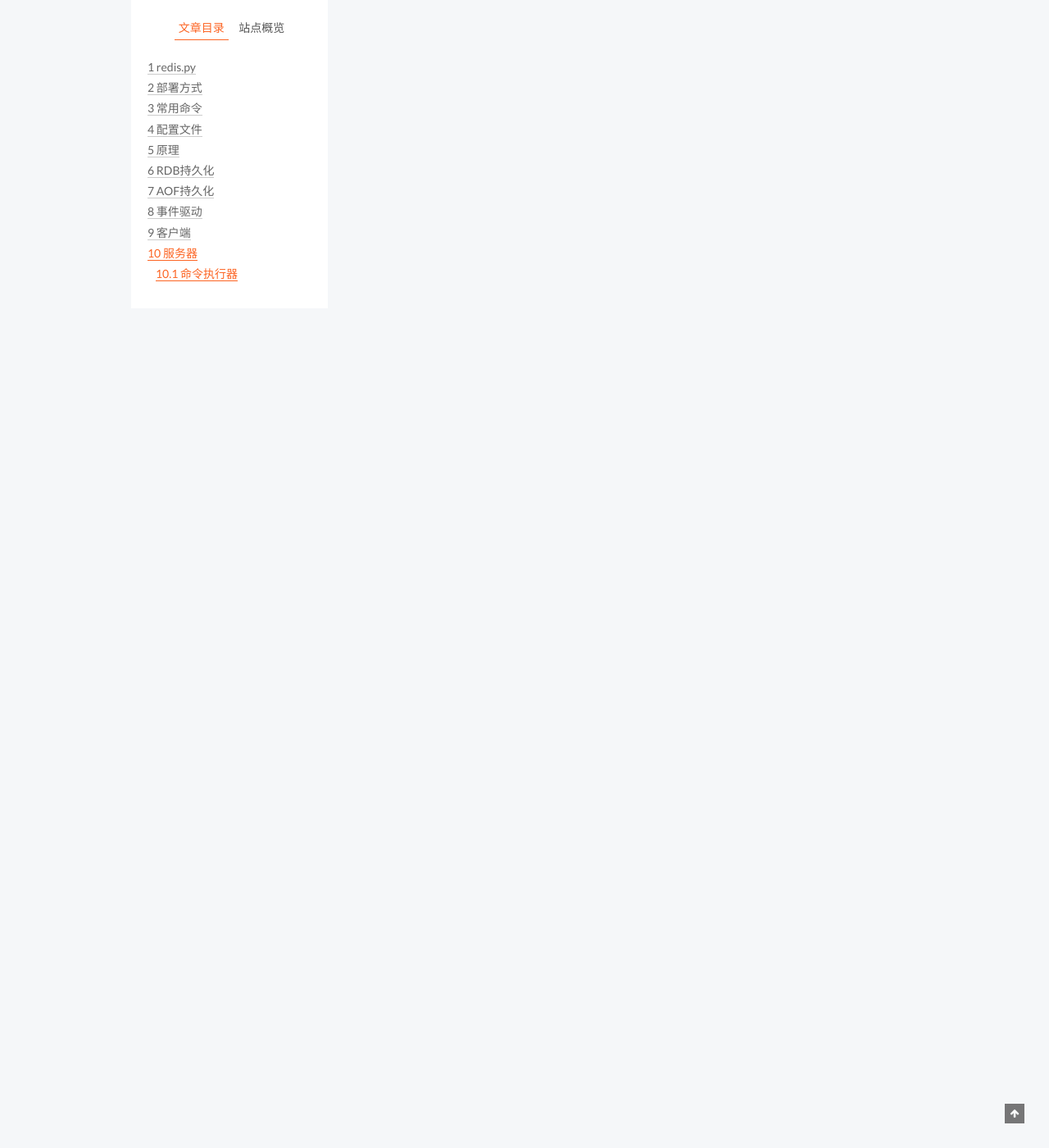
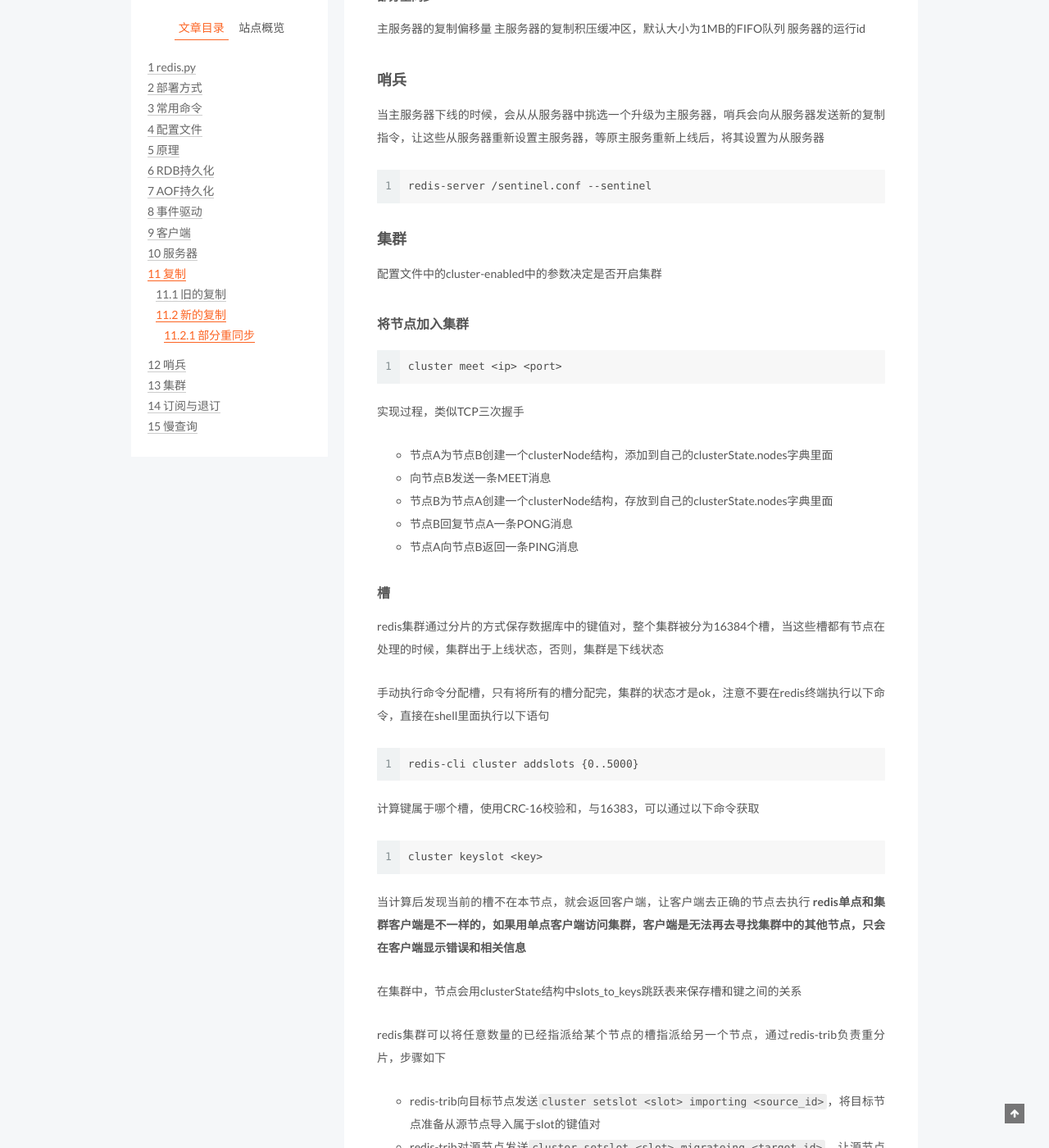
Before and after one commit to tuobashaoli/tuobashaoli.github.io, a Jekyll site: the page built from _posts/2020-02-13-redis.markdown, in a window 1280 px wide and 1400 px high, scrolled down 15142 px. Shown: the whole window at 82% size. Built offline with Jekyll 4.4.1, drawn with Linux system fonts in a browser that asks for light colours; comment, search, counter and statistics services are not loaded; some of the changed text lies outside the part shown.

Commit message:
update redis

````diff
--- a/_posts/2020-02-13-redis.markdown
+++ b/_posts/2020-02-13-redis.markdown
@@ -568,3 +568,136 @@ milliseconds|执行命令总耗时
 - 写入命令耗时
 - 写入aof
 - 发送给从服务器
+
+#### 初始化服务器
+
+initServerConfig
+- 设置服务器运行id
+- 默认运行频率
+- 默认配置文件路径
+- 运行架构
+- 默认端口号
+- rdb持久化和aof持久化条件
+- lru时钟
+- 创建命令表
+
+载入配置项
+
+redis.conf
+
+initSever
+初始化服务器数据结构
+- server.clients
+- server.db
+- server.pubsub_channels
+- server.lua
+- server.slowlog
+
+还原数据库状态
+
+执行事件循环
+
+### 复制
+
+```
+reids>slaveof 127.0.0.1 6379
+```
+
+#### 旧的复制
+同步sync
+- 从服务器向主服务器发送sync
+- 主服务器执行bgsave，并生成缓冲区记录从现在开始的命令
+- 主服务器将rdb文件发送给从服务器，从服务器载入
+- 主服务器将缓冲区的写命令发送给从服务器，从服务器执行这些命令
+
+命令传播
+
+问题：sync比较消耗资源，从服务器断链后，需要重新sync
+
+#### 新的复制
+
+psync
+
+- 完整重同步，用于初次同步，和sync一样
+- 部分重同步，从服务器断连后，主服务器将断连期间的命令发送给从服务器
+
+##### 部分重同步
+
+主服务器的复制偏移量
+主服务器的复制积压缓冲区，默认大小为1MB的FIFO队列
+服务器的运行id
+
+### 哨兵
+
+当主服务器下线的时候，会从从服务器中挑选一个升级为主服务器，哨兵会向从服务器发送新的复制指令，让这些从服务器重新设置主服务器，等原主服务重新上线后，将其设置为从服务器
+
+```
+redis-server /sentinel.conf --sentinel
+```
+
+### 集群
+
+配置文件中的cluster-enabled中的参数决定是否开启集群
+
+#### 将节点加入集群
+```
+cluster meet <ip> <port>
+```
+实现过程，类似TCP三次握手
+- 节点A为节点B创建一个clusterNode结构，添加到自己的clusterState.nodes字典里面
+- 向节点B发送一条MEET消息
+- 节点B为节点A创建一个clusterNode结构，存放到自己的clusterState.nodes字典里面
+- 节点B回复节点A一条PONG消息
+- 节点A向节点B返回一条PING消息
+
+#### 槽
+
+redis集群通过分片的方式保存数据库中的键值对，整个集群被分为16384个槽，当这些槽都有节点在处理的时候，集群出于上线状态，否则，集群是下线状态
+
+
+手动执行命令分配槽，只有将所有的槽分配完，集群的状态才是ok，注意不要在redis终端执行以下命令，直接在shell里面执行以下语句
+
+```
+redis-cli cluster addslots {0..5000}
+```
+
+计算键属于哪个槽，使用CRC-16校验和，与16383，可以通过以下命令获取
+
+```
+cluster keyslot <key>
+```
+
+当计算后发现当前的槽不在本节点，就会返回客户端，让客户端去正确的节点去执行
+**redis单点和集群客户端是不一样的，如果用单点客户端访问集群，客户端是无法再去寻找集群中的其他节点，只会在客户端显示错误和相关信息**
+
+在集群中，节点会用clusterState结构中slots_to_keys跳跃表来保存槽和键之间的关系
+
+redis集群可以将任意数量的已经指派给某个节点的槽指派给另一个节点，通过redis-trib负责重分片，步骤如下
+- redis-trib向目标节点发送`cluster setslot <slot> importing <source_id>`，将目标节点准备从源节点导入属于slot的键值对
+- redis-trib对源节点发送`cluster setslot <slot> migrateing <target_id>`，让源节点准备好属于槽slot的键值对迁移至目标节点
+- redis-trib向源节点发送`cluster getkeysinslot <slot> <count>`，获取键名
+- redis-trib向源节点发送`migrate <target ip> <target port> <key name> <timeout>`迁移键值对
+- 重复以上俩个步骤
+- redis-trib向集群中的任意一节点发送`cluster setslot <slot> node <target_id>`将槽指派给目标节点，发送个整个集群
+
+当一个槽正在迁移的时候，需要处理这个槽中的某个键，而这个键已经被迁移到新的节点中，那么将返回一个ASK错误，指引客户端转向新的节点。当客户端向新的节点发送命令时，先发送ask命令，新的节点发现节点正在导入槽，那么节点将破例去处理。
+
+#### 副本
+
+`cluster replicate <node id>`
+将当前的节点变成node id的副本，在配置文件中`slaveof ip port`，即将此节点配置为ip:port中的副本，5.0之后的版本参数为`replicaof ip port`
+
+#### 故障转移
+
+
+### 订阅与退订
+
+redisServer中的字典pubsub_channels记录着所有订阅的频道和订阅的客户端
+
+### 慢查询
+
+slowlog-log-slower-than 慢查询的时间阈值，单位是微妙
+slowlog-max-len 保存多少条慢查询日志
+
+`slowlog get`查看慢查询日志
+`slowlog reset`清除所有的慢查询日志
````
